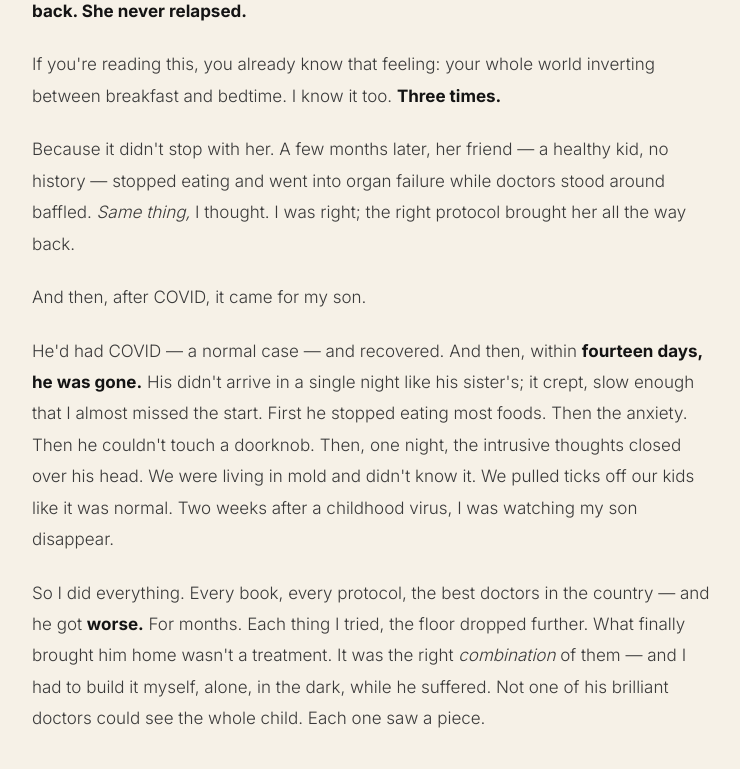
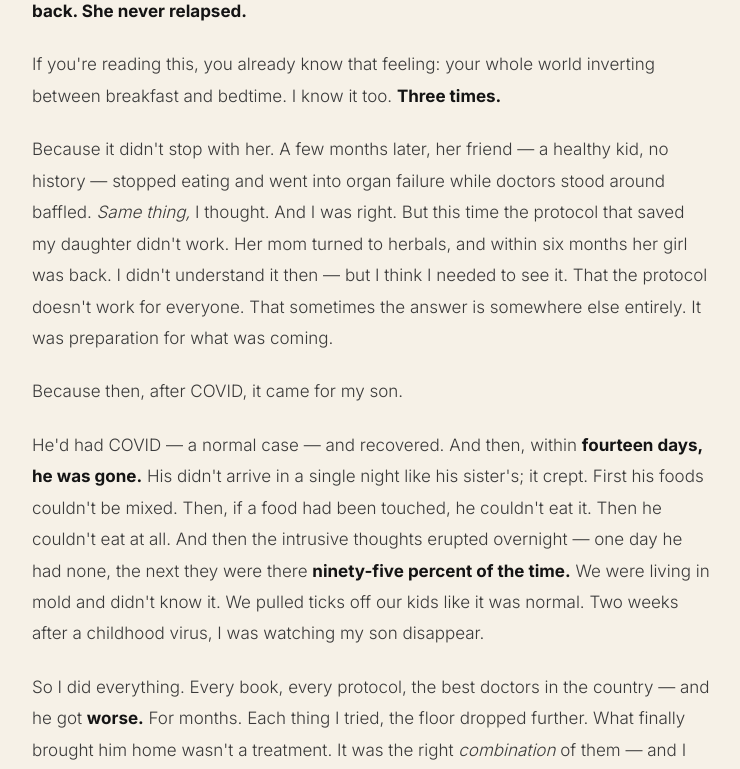
Before and after one commit to myleshorton/planb-pans, a Next.js app: page /about in a window 1280 px wide. Shown: the part 1520-2289 px from the top of the page, without its empty margins (268-1008 px from the left). Built offline with nearby package versions, Linux system fonts and the light colour scheme.

Commit message:
about: friend's daughter — herbals worked when the protocol didn't; son's exact food→intrusive-thought descent

```diff
--- a/app/about/page.tsx
+++ b/app/about/page.tsx
@@ -146,20 +146,25 @@ export default function AboutPage() {
           <p style={p}>
             Because it didn&apos;t stop with her. A few months later, her friend — a healthy kid, no
             history — stopped eating and went into organ failure while doctors stood around baffled.{' '}
-            <em>Same thing,</em> I thought. I was right; the right protocol brought her all the way
-            back.
+            <em>Same thing,</em> I thought. And I was right. But this time the protocol that saved my
+            daughter didn&apos;t work. Her mom turned to herbals, and within six months her girl was
+            back. I didn&apos;t understand it then — but I think I needed to see it. That the protocol
+            doesn&apos;t work for everyone. That sometimes the answer is somewhere else entirely. It was
+            preparation for what was coming.
           </p>
 
-          <p style={p}>And then, after COVID, it came for my son.</p>
+          <p style={p}>Because then, after COVID, it came for my son.</p>
 
           <p style={p}>
             He&apos;d had COVID — a normal case — and recovered. And then, within{' '}
             <strong style={{ color: 'var(--ink)' }}>fourteen days, he was gone.</strong> His didn&apos;t
-            arrive in a single night like his sister&apos;s; it crept, slow enough that I almost missed
-            the start. First he stopped eating most foods. Then the anxiety. Then he couldn&apos;t touch
-            a doorknob. Then, one night, the intrusive thoughts closed over his head. We were living in
-            mold and didn&apos;t know it. We pulled ticks off our kids like it was normal. Two weeks
-            after a childhood virus, I was watching my son disappear.
+            arrive in a single night like his sister&apos;s; it crept. First his foods couldn&apos;t be
+            mixed. Then, if a food had been touched, he couldn&apos;t eat it. Then he couldn&apos;t eat
+            at all. And then the intrusive thoughts erupted overnight — one day he had none, the next
+            they were there{' '}
+            <strong style={{ color: 'var(--ink)' }}>ninety-five percent of the time.</strong> We were
+            living in mold and didn&apos;t know it. We pulled ticks off our kids like it was normal. Two
+            weeks after a childhood virus, I was watching my son disappear.
           </p>
 
           <p style={p}>
```
